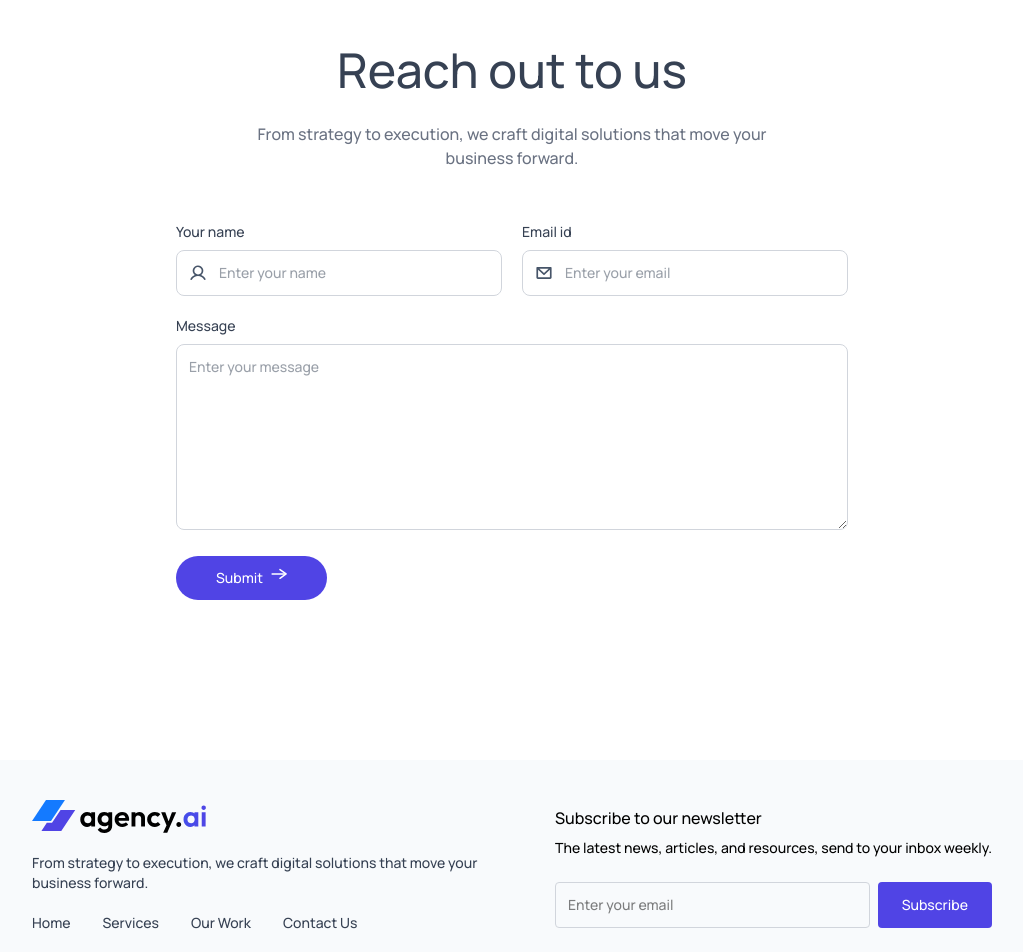
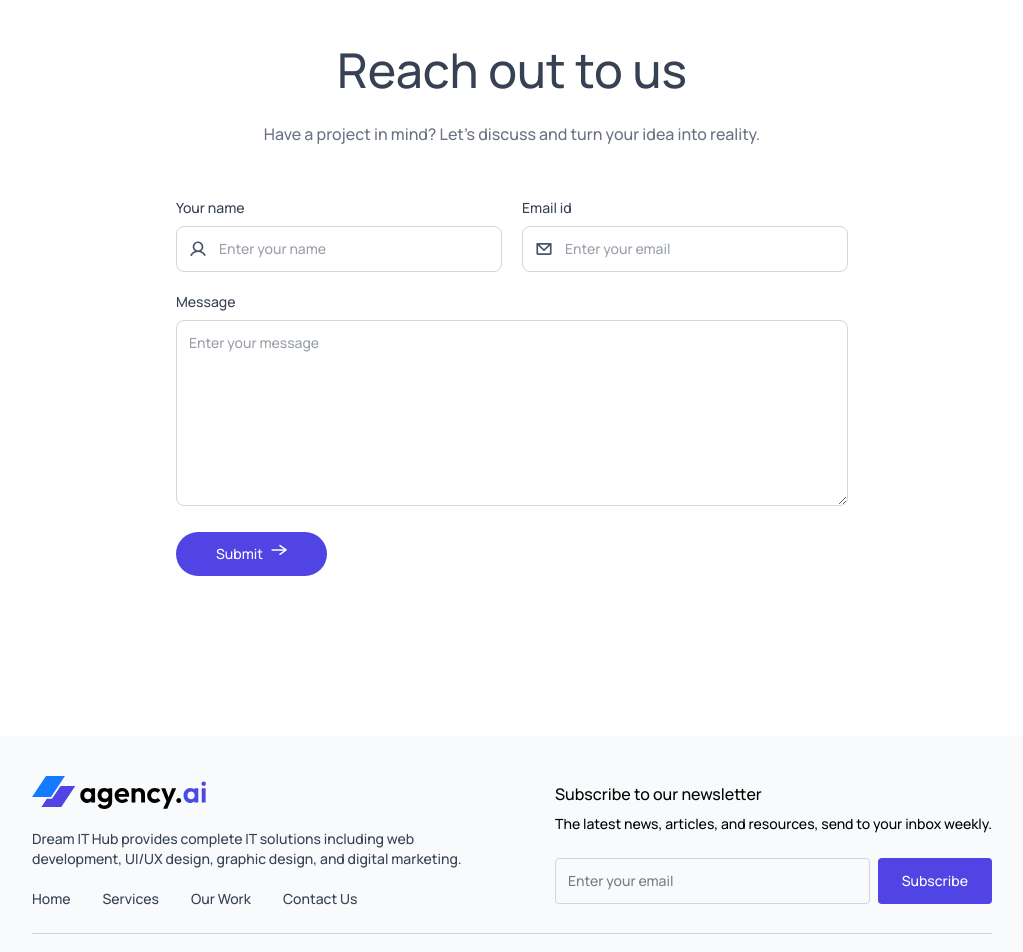
Before and after one commit to mohmadhusenkhimani/dreamithub, a React (Vite) app: page / in a window 1280 px wide. Shown: the part 3040-3992 px from the top of the page, without its empty margins (128-1151 px from the left). Built offline with nearby package versions, Linux system fonts and the light colour scheme.

Commit message:
Update project

```diff
--- a/src/components/ContactUs.jsx
+++ b/src/components/ContactUs.jsx
@@ -40,7 +40,7 @@ const ContactUs = () => {
     viewport={{once:true}}
     transition={{staggerChildren:0.2}}
     id='contact-us' className='flex flex-col items-center gap-7 px-4 sm:px-12 lg:px-24 xl:px-40 pt-30 text-gray-700 dark:text-white'>
-      <Title title='Reach out to us' desc='From strategy to execution, we craft digital solutions that move your business forward.'/>
+      <Title title='Reach out to us' desc='Have a project in mind? Let’s discuss and turn your idea into reality.'/>
 
         <motion.form
         initial={{opacity:0,y:30}}
--- a/src/components/Footer.jsx
+++ b/src/components/Footer.jsx
@@ -19,7 +19,7 @@ const Footer = ({theme}) => {
         viewport={{once: true}}
         className='space-y-5 text-sm text-gray-700 dark:text-gray-400'>
             <img src={theme === 'dark' ? assets.logo_dark : assets.logo} className='w-32 sm:w-44' alt="" />
-            <p className='max-w-md'>From strategy to execution, we craft digital solutions that move your business forward.</p>
+            <p className='max-w-md'>Dream IT Hub provides complete IT solutions including web development, UI/UX design, graphic design, and digital marketing.</p>
             <ul className='flex gap-8'>
                 <li><a className='hover:text-primary' href="#hero">Home</a></li>
                 <li><a className='hover:text-primary' href="#services">Services</a></li>
```
